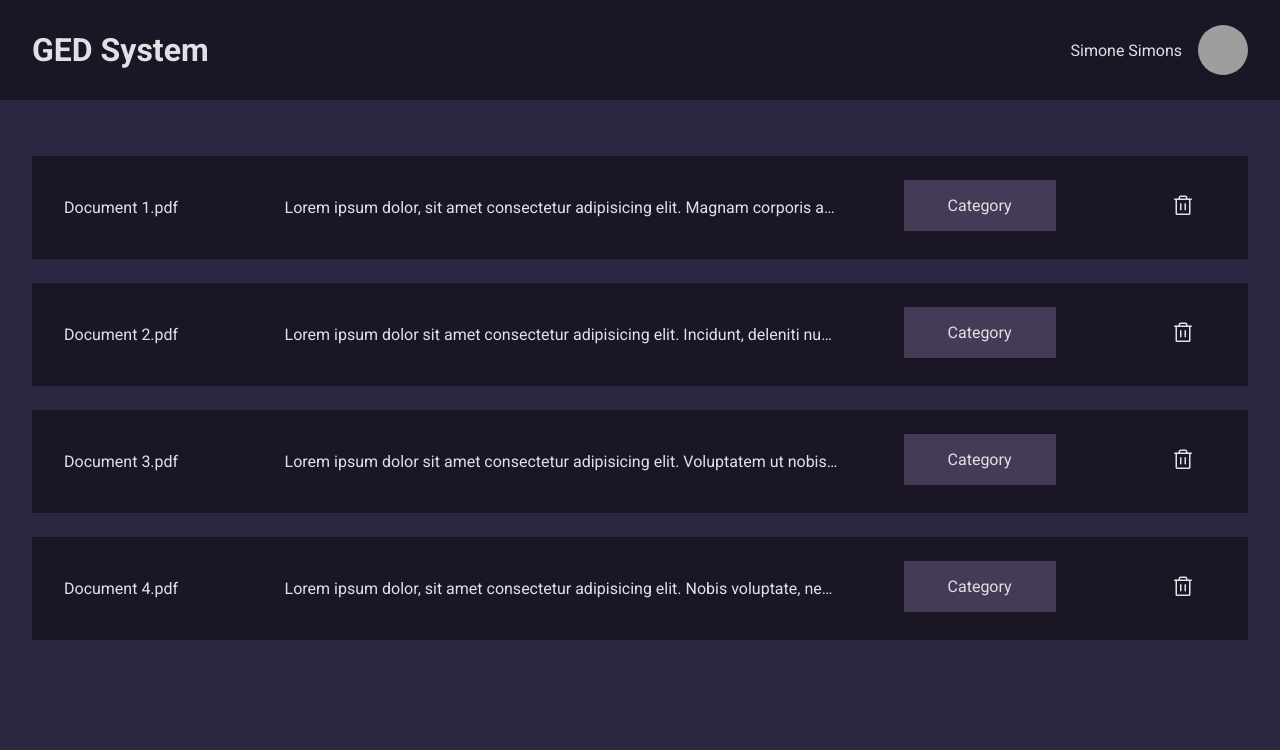
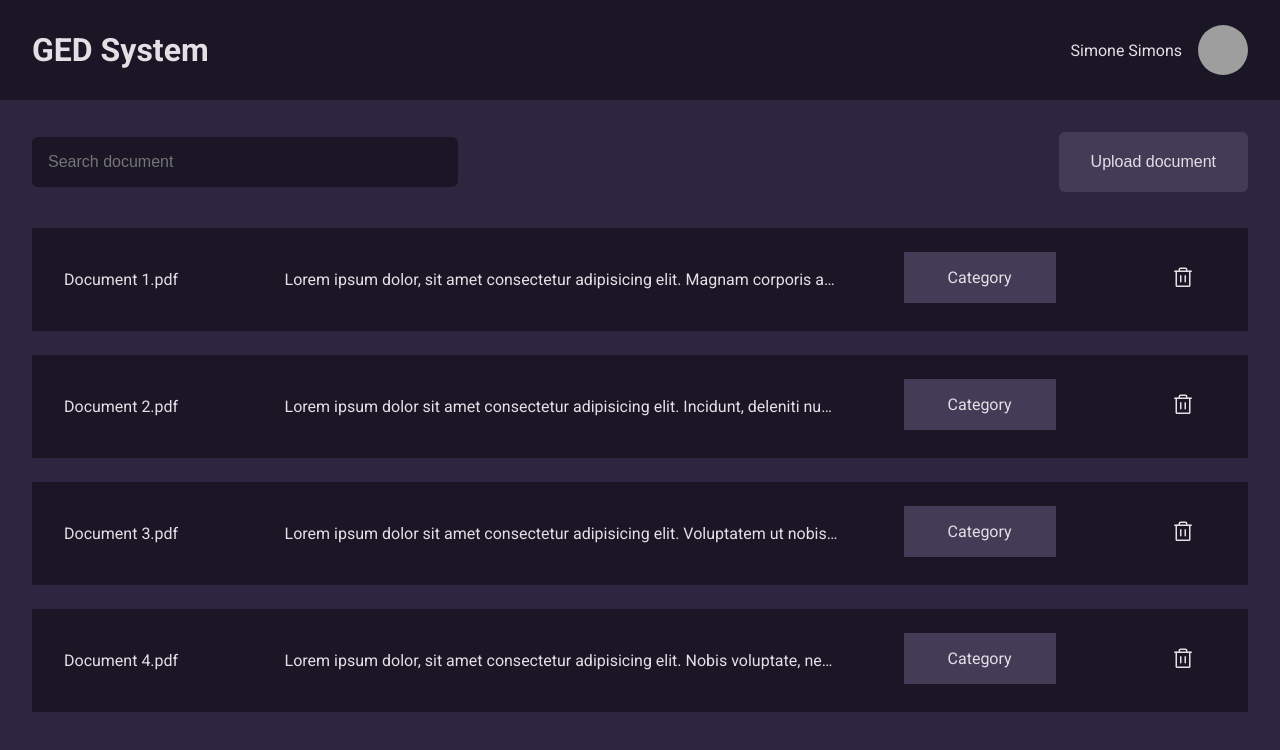
Before and after one commit to Tramas3030/GED-frontend, a React (Vite) app: page /group in a window 1280 px wide. Shown: the top 750 px of the page. Built offline with nearby package versions, Linux system fonts and the light colour scheme; grey boxes are pictures that could not be loaded.

Commit message:
Created SearchForm component and SearchFormAndButtonContainer in group page

```diff
--- /dev/null
+++ b/src/pages/Group/components/SearchForm/index.tsx
@@ -0,0 +1,9 @@
+import { SearchFormContainer } from "./styles";
+
+export function SearchForm() {
+  return(
+    <SearchFormContainer>
+      <input type="text" placeholder="Search document"/>
+    </SearchFormContainer>
+  )
+}
--- /dev/null
+++ b/src/pages/Group/components/SearchForm/styles.ts
@@ -0,0 +1,18 @@
+import styled from "styled-components";
+
+export const SearchFormContainer = styled.form`
+  width: 35%;
+
+  input {
+    width: 100%;
+    padding: 1.6rem;
+
+    font-size: 1.6rem;
+
+    background-color: ${props => props.theme["purple-900"]};
+    color: ${props => props.theme.gray};
+
+    border: 0;
+    border-radius: 6px;
+  }
+`;
--- a/src/pages/Group/index.tsx
+++ b/src/pages/Group/index.tsx
@@ -1,9 +1,10 @@
 import { useNavigate } from "react-router-dom";
 
 import { Tag } from "./components/Tag";
-import { GroupsTable, LayoutContainer } from "./styles";
+import { ButtonContainer, GroupsTable, LayoutContainer, SearchFormAndButtonContainer } from "./styles";
 
 import { Trash } from "phosphor-react";
+import { SearchForm } from "./components/SearchForm";
 
 export function Group() {
   const navigate = useNavigate();
@@ -19,6 +20,12 @@ export function Group() {
 
   return(
     <LayoutContainer>
+      <SearchFormAndButtonContainer>
+        <SearchForm />
+
+        <ButtonContainer>Upload document</ButtonContainer>
+      </SearchFormAndButtonContainer>
+
         <GroupsTable>
           <tbody onClick={handleTableGroupClick}>
             <tr>
--- a/src/pages/Group/styles.ts
+++ b/src/pages/Group/styles.ts
@@ -7,6 +7,38 @@ export const LayoutContainer = styled.div`
   padding: 3.2rem;
 
   display: flex;
+  flex-direction: column;
+  gap: 1.2rem;
+`;
+
+export const SearchFormAndButtonContainer = styled.div`
+  width: 100%;
+
+  display: flex;
+  justify-content: space-between;
+
+  align-items: center;
+`;
+
+export const ButtonContainer = styled.button`
+  height: 6.0rem;
+
+  padding: 1.6rem 3.2rem;
+
+  font-size: 1.6rem;
+
+  background-color: ${props => props.theme["purple-500"]};
+  color: ${props => props.theme.gray};
+
+  border: 0;
+  border-radius: 6px;
+
+  cursor: pointer;
+
+  &:hover {
+    transition: filter 0.2s;
+    filter: brightness(1.3);
+  }
 `;
 
 export const GroupsTable = styled.table`
```
